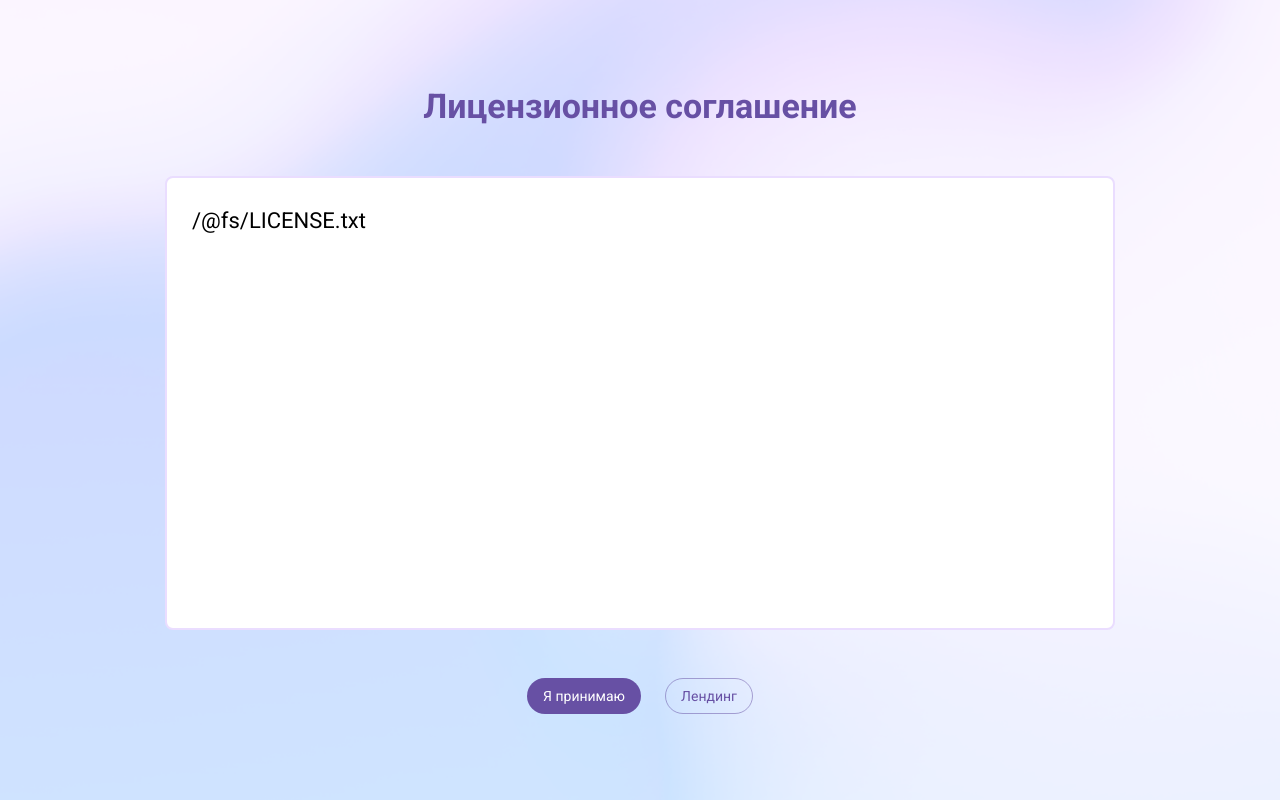
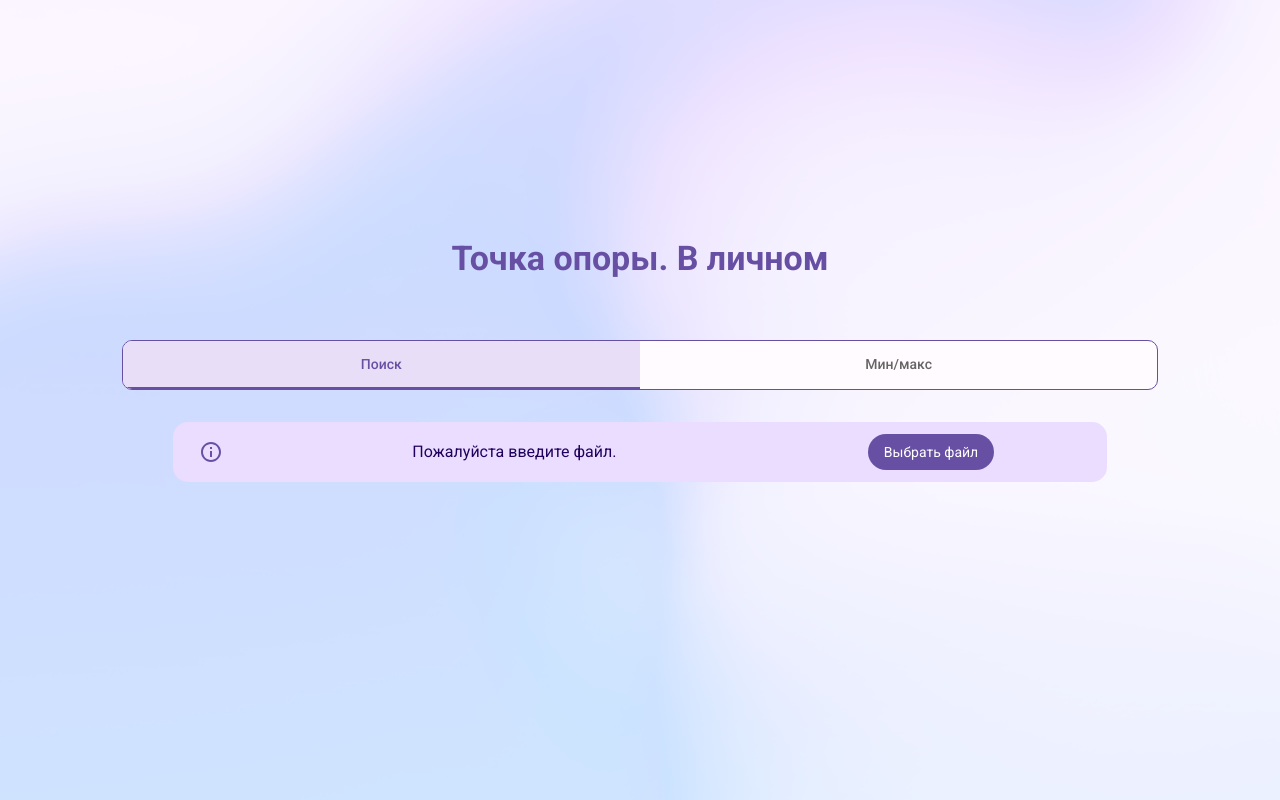
Before and after one commit to pank-su/astrology-web, a Next.js app: page / in a window 1280 px wide. Built offline with nearby package versions, Linux system fonts and the light colour scheme.

Commit message:
return cookies

```diff
--- a/package.json
+++ b/package.json
@@ -17,7 +17,9 @@
     "react": "^18.2.0",
     "react-cookie": "^4.1.1",
     "react-dom": "^18.2.0",
-    "xlsx": "^0.18.5"
+    "xlsx": "^0.18.5",
+    "@mui/x-date-pickers": "^6.3.0",
+    "dayjs": "^1.11.7"
   },
   "devDependencies": {
     "@types/node": "18.16.3",
--- a/pages/index.tsx
+++ b/pages/index.tsx
@@ -2,7 +2,7 @@ import theme from "../public/styles/theme";
 
 // @ts-ignore
 import {ThemeProvider} from "@mui/material/styles";
-// import {useCookies} from "react-cookie"
+import {useCookies} from "react-cookie"
 import React, {lazy, Suspense, useState} from "react";
 // import LicenseScreen from "./views/LicenseScreen";
 // import AstrologyView from "./views/AstrologyView";
@@ -18,15 +18,13 @@ const AstrologyView = lazy(() => {
 })
 
 function MainScreen() {
-    const [isAgree, setIsAgree] = useState(false)
+    const [isAgree, setIsAgree] = useCookies(["isAgree"])
 
     function setAgree() {
-        setIsAgree(true)
+        setIsAgree("isAgree", true)
     }
 
-    console.log(isAgree)
-
-    if (!isAgree)
+    if (isAgree == null)
         return <>
             <ThemeProvider theme={theme}>
                 <Suspense fallback={<p>Загрузка</p>}>
--- a/pages/views/LicenseScreen.tsx
+++ b/pages/views/LicenseScreen.tsx
@@ -4,7 +4,7 @@ import styles from "../../public/styles/index.module.css";
 import text from "../../LICENSE.txt";
 import React from "react";
 
-interface LicenseProps{
+interface LicenseProps {
     setIsAgree: () => void
 }
 
```
Also changed, not shown: pages/views/AstrologyView.tsx (+8 -7 lines).
